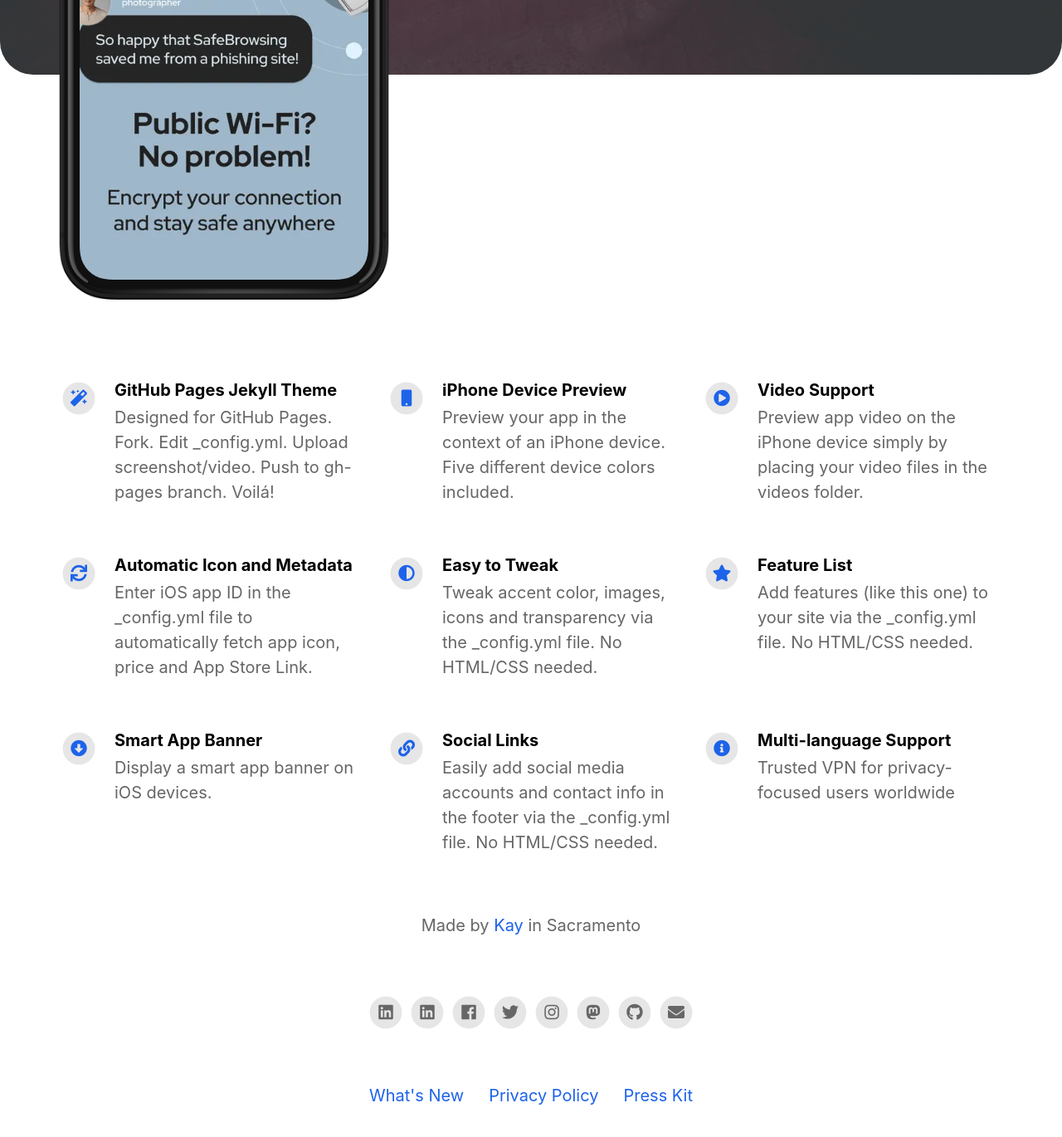
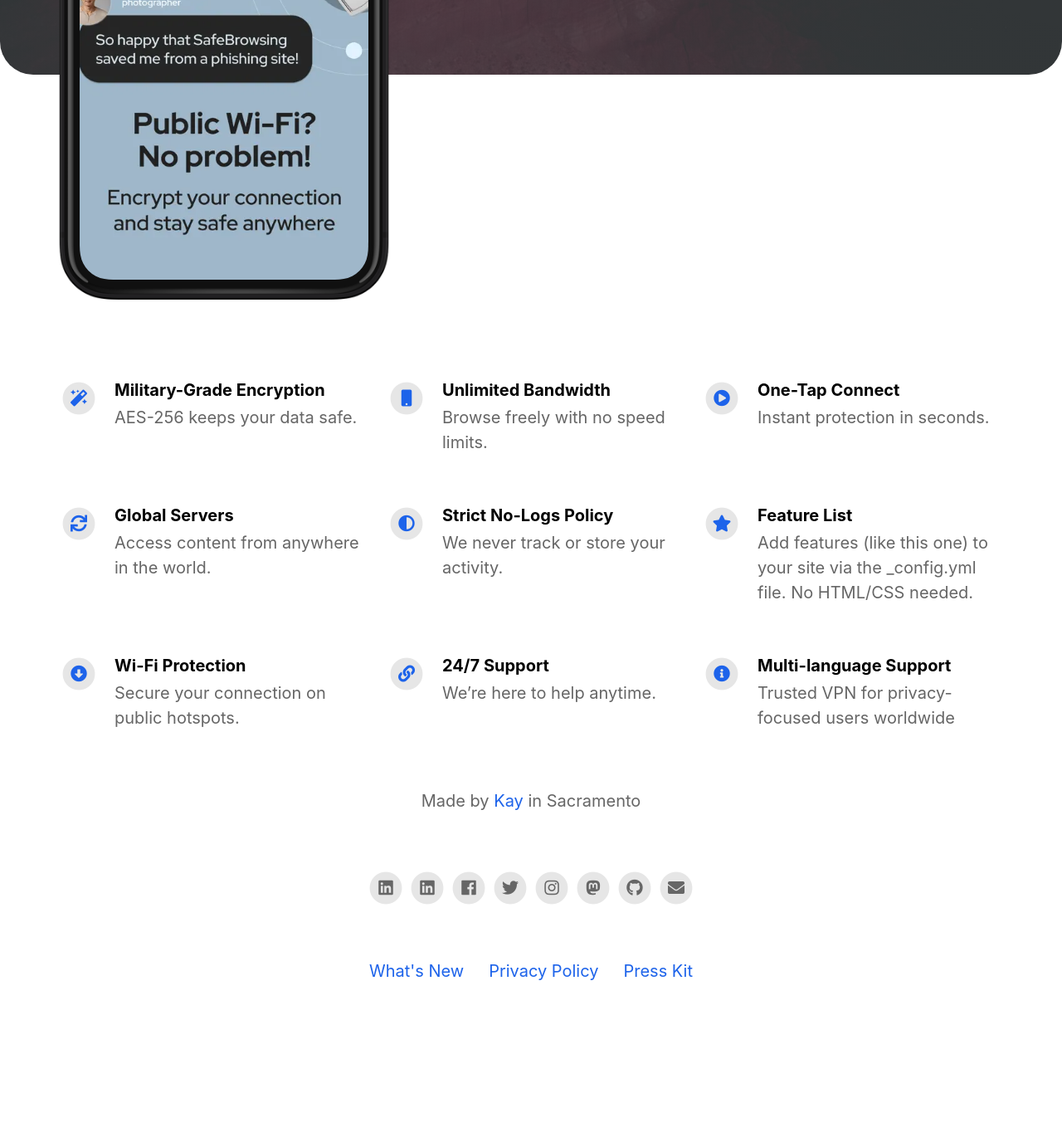
Before and after one commit to adorika228/shieldconnect, a Jekyll site: the page built from index.html, in a window 1280 px wide and 1400 px high, scrolled down 624 px. Shown: the top 1370 px of the window at 83% size. Built offline with Jekyll 4.4.1, drawn with Linux system fonts in a browser that asks for light colours; nearby versions of some CDN libraries; after the commit the page ends 1874 px from its top, so only the background shows below that.

Commit message:
Update _config.yml

```diff
--- a/_config.yml
+++ b/_config.yml
@@ -38,36 +38,36 @@ mastodon_link                             : https://mastodon.social/@ebaehr
 # Feature List                            Edit, add or remove features to be presented.
 features                                  :
 
-  - title                                 : GitHub Pages Jekyll Theme
-    description                           : Designed for GitHub Pages. Fork. Edit _config.yml. Upload screenshot/video. Push to gh-pages branch. Voilá!
+  - title                                 : Military-Grade Encryption
+    description                           : AES-256 keeps your data safe.
     fontawesome_icon_name                 : magic
 
-  - title                                 : iPhone Device Preview
-    description                           : Preview your app in the context of an iPhone device. Five different device colors included.
+  - title                                 : Unlimited Bandwidth
+    description                           : Browse freely with no speed limits.
     fontawesome_icon_name                 : mobile
 
-  - title                                 : Video Support
-    description                           : Preview app video on the iPhone device simply by placing your video files in the videos folder.
+  - title                                 : One-Tap Connect
+    description                           : Instant protection in seconds.
     fontawesome_icon_name                 : play-circle
 
-  - title                                 : Automatic Icon and Metadata
-    description                           : Enter iOS app ID in the _config.yml file to automatically fetch app icon, price and App Store Link.
+  - title                                 : Global Servers
+    description                           : Access content from anywhere in the world.
     fontawesome_icon_name                 : sync
 
-  - title                                 : Easy to Tweak
-    description                           : Tweak accent color, images, icons and transparency via the _config.yml file. No HTML/CSS needed.
+  - title                                 : Strict No-Logs Policy
+    description                           : We never track or store your activity.
     fontawesome_icon_name                 : adjust
 
   - title                                 : Feature List
     description                           : Add features (like this one) to your site via the _config.yml file. No HTML/CSS needed.
     fontawesome_icon_name                 : star
 
-  - title                                 : Smart App Banner
-    description                           : Display a smart app banner on iOS devices.
+  - title                                 : Wi-Fi Protection
+    description                           : Secure your connection on public hotspots.
     fontawesome_icon_name                 : arrow-alt-circle-down
 
-  - title                                 : Social Links
-    description                           : Easily add social media accounts and contact info in the footer via the _config.yml file. No HTML/CSS needed.
+  - title                                 : 24/7 Support
+    description                           : We’re here to help anytime.
     fontawesome_icon_name                 : link
 
   - title                                 : Multi-language Support
```
